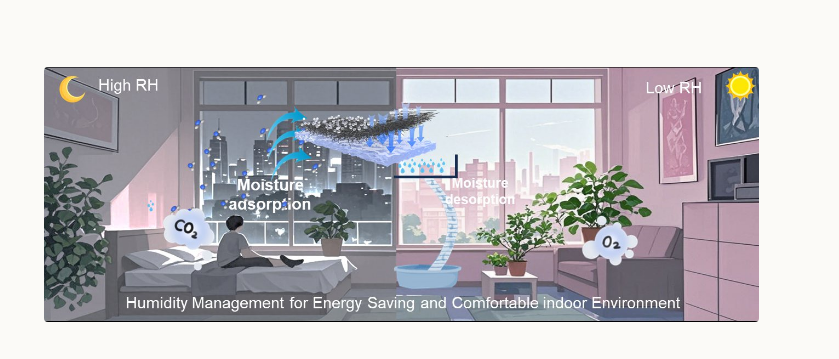
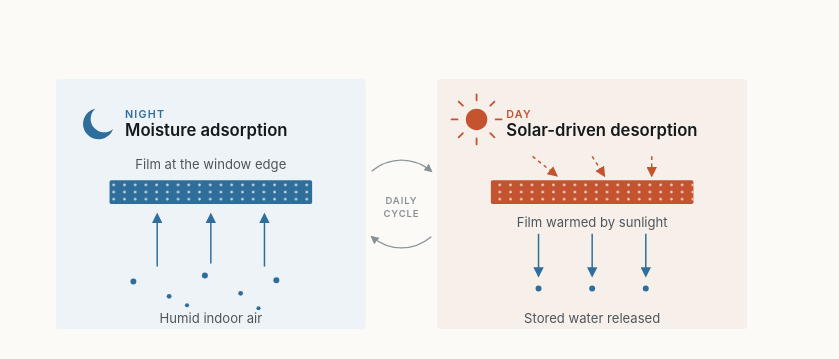
Before and after one commit to LoserXj/smart-facades, a plain HTML site: page index.html in a window 1280 px wide. Shown: the part 4412-4771 px from the top of the page, 441-1280 px from the left. Drawn offline with Linux system fonts and the light colour scheme.

Commit message:
Replace cartoon film illustration with a simple day-night cycle diagram
Co-Authored-By: Claude Opus 5.5 <noreply@anthropic.com>

```diff
--- a/index.html
+++ b/index.html
@@ -113,7 +113,7 @@
     <div class="film rv">
       <video src="assets/film-window.mp4" poster="assets/img/film-window-poster.jpg" autoplay muted loop playsinline aria-label="Dehumidifying film module installed on a window"></video>
       <div class="film-side">
-        <img src="assets/img/film-how.jpg" alt="Illustration: at night the film absorbs moisture from a humid bedroom; by day sunlight releases the water." loading="lazy" width="1305" height="465">
+        <img src="assets/img/film-cycle.svg" alt="Diagram: at night the film adsorbs water vapour from humid indoor air; by day sunlight warms the film and releases the stored water, in a daily cycle." loading="lazy" width="1200" height="460">
         <div class="result stack">
           <b class="water">90.7 → 21.6<small>%</small></b>
           <p><strong>Relative humidity after one hour</strong> in a test chamber, against 83.3% with the same mass of silica gel. A night-privacy version (MRLR) also turns translucent after dark and shades sunlight by day.</p>
```
Also changed, not shown: assets/img/film-cycle.svg (added), assets/img/film-how.jpg (deleted).
